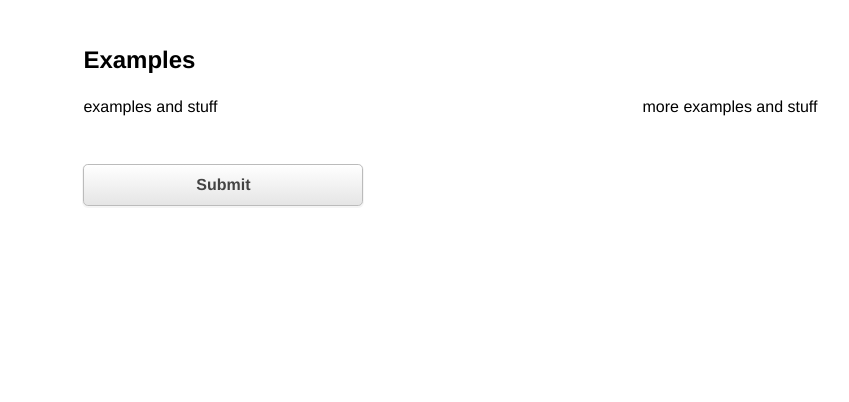
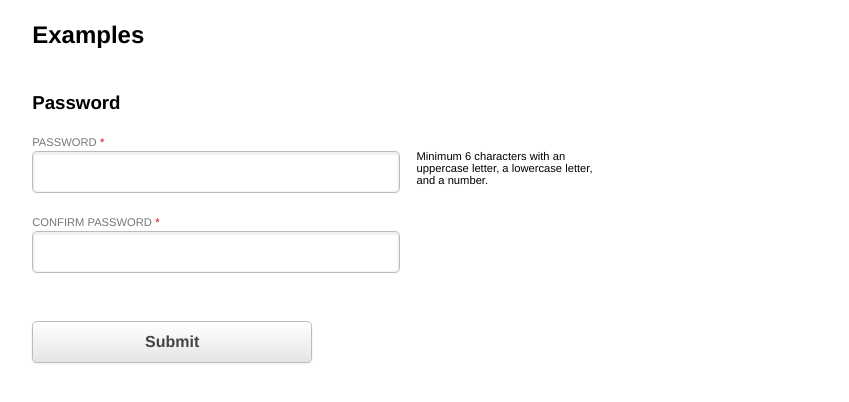
Before and after one commit to filamentgroup/formcore, a website: page index.html in a window 1280 px wide. Shown: the part 196-598 px from the top of the page, without its empty margins (19-868 px from the left). Drawn offline with nearby package versions, Linux system fonts and the light colour scheme; files that its build step writes are made by us from their sources.

Commit message:
added instruction and error message styles, also password example

```diff
--- a/css/formcore.css
+++ b/css/formcore.css
@@ -2,7 +2,7 @@
 body {
 	background-color: #fff;
 	font-family: helvetica, sans-serif;
-	padding: 5% 8%;
+	padding: 3% 4%;
 	margin: 0;
 }
 h2 {
@@ -37,20 +37,30 @@ h2 {
 	clip: rect(1px, 1px, 1px, 1px);
 }
 
+label {
+	display: block;
+	position: relative;
+}
+
 /* Use a separate class/element for label text so child elements don't inherit styles */
+.label-text,
+.opt {
+	font-size: .7em;
+}
 .label-text {
 	display: block;
 	margin: 2em 0 .3em;
-	font-size: .7em;
 	color: #777;
 	font-weight: normal;
 	text-transform: uppercase;
 }
 .required .label-text:after {
 	content: "*";
-	color: red;
+	color: #DC0014;
 	margin-left: .3em;
 }
+
+
 
 .button,
 textarea,
@@ -274,6 +284,12 @@ select:focus  {
 	outline: none;
 	box-shadow: 0 0 0 3px rgba(180,222,250, .75);
 }
+input[type="checkbox"] {
+	border-radius: 10%;
+}
+input[type="radio"] {
+	border-radius: 100%;
+}
 
 .disabled .label-text,
 input[disabled],
@@ -288,6 +304,19 @@ input[type="file"][disabled] {
 	background-color: transparent;
 }
 
+.error-msg {
+	margin: .3em 0 0;
+	font-size: .8em;
+}
+.invalid .error-msg {
+	color: #DC0014;
+}
+.invalid input,
+.invalid select,
+.invalid textarea {
+	border-color: #DC0014;
+}
+
 
 @media ( min-width: 600px ) {
 	.layout-a .sect-a,
@@ -300,3 +329,15 @@ input[type="file"][disabled] {
 	}
 
 }
+
+@media ( min-width: 900px ) {
+	label {
+		padding-right: 35%;
+	}
+	.opt { /* instruction text that appears next to input */
+		position: absolute;
+		left: 68%;
+		top: 1.3em;
+		min-width: 32%;
+	}
+}
--- a/index.html
+++ b/index.html
@@ -20,11 +20,25 @@
 	<div class="clearfix">
 
 		<div class="sect-a">
-			examples and stuff
-		</div>
+
+<h3>Password</h3>
+
+<label class="form-group required">
+	<b class="label-text">Password</b>
+	<span class="opt">Minimum 6 characters with an uppercase letter, a lowercase letter, and a number.</span>
+	<input type="password" data-validate="password" data-validate-after required>
+</label>
+
+<label class="form-group required">
+	<b class="label-text">Confirm Password</b>
+	<input type="password" data-validate="password" data-validate-after required>
+</label>
+
+
+		</div><!-- /sect-a -->
 
 		<div class="sect-b">
-			more examples and stuff
+			<!-- more examples -->
 		</div>
 	</div>
 
```
